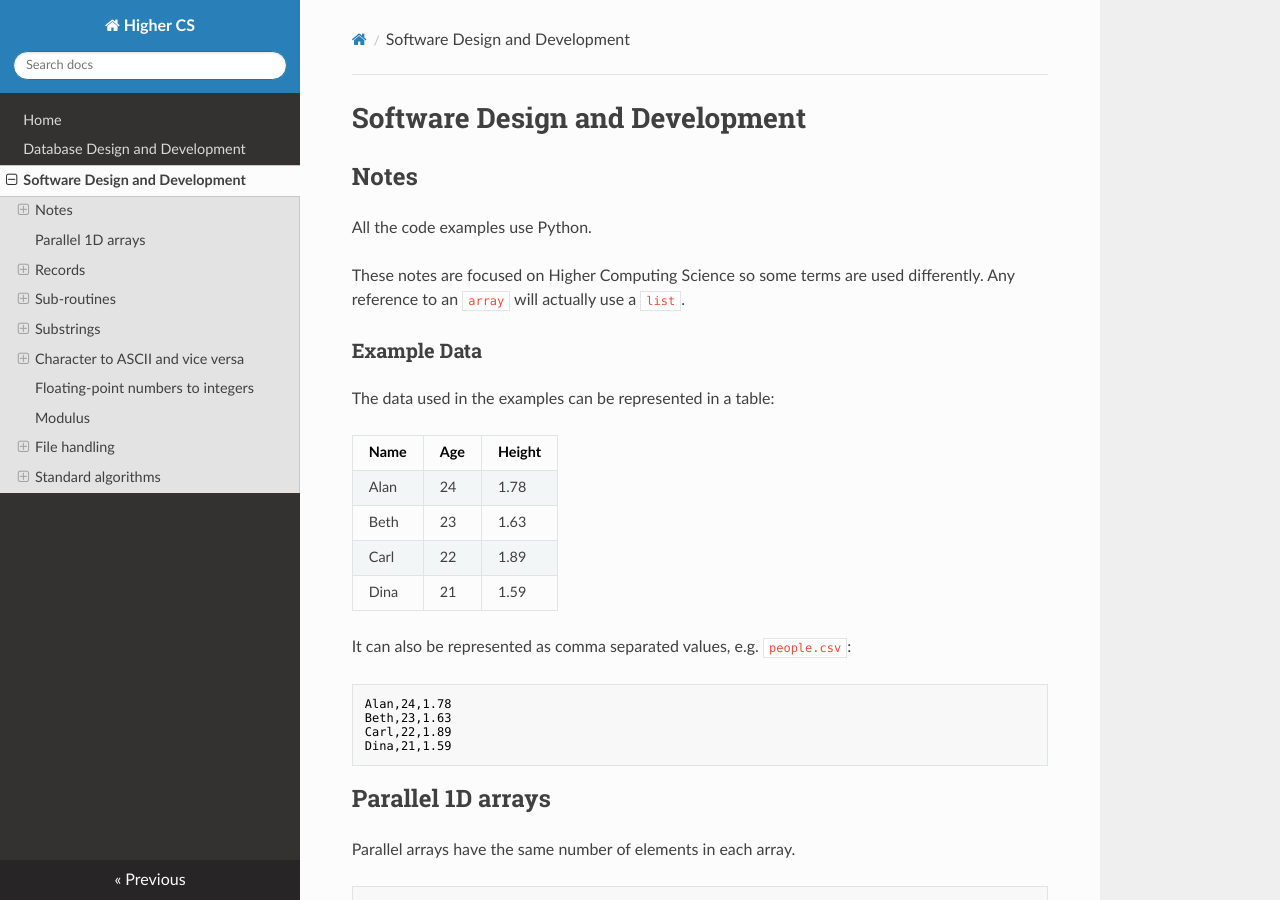
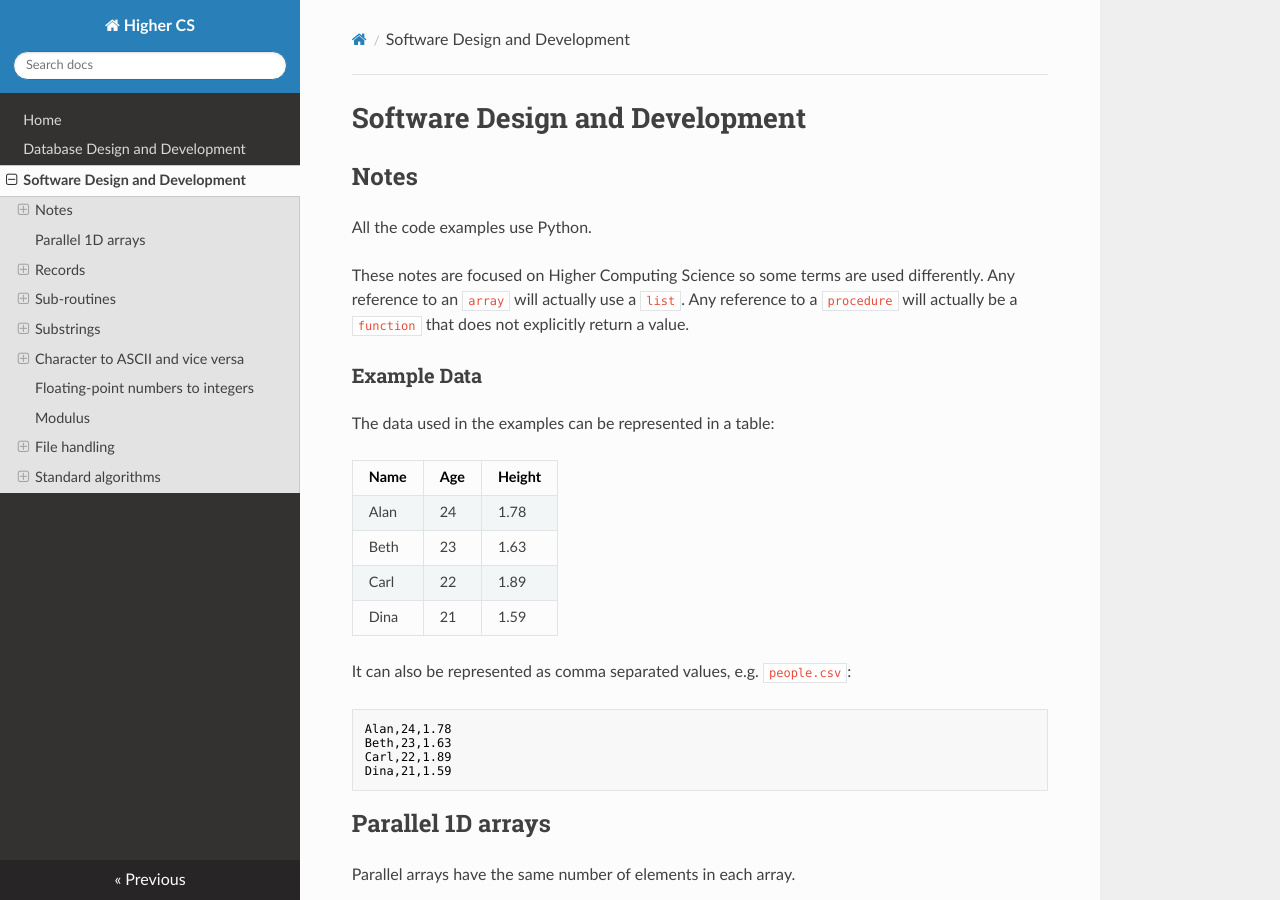
Before and after one commit to MrFriendCS/H-CS, an MkDocs documentation site: the page built from docs/H-CS-SDD.md, in a window 1280 px wide and 900 px high. Built offline with MkDocs 1.6.1, drawn with Linux system fonts in a browser that asks for light colours; nearby versions of some CDN libraries; part of the change alters nothing that is shown.

Commit message:
docs/H-CS-SDD.md updated from https://stackedit.io/

````diff
--- a/docs/H-CS-SDD.md
+++ b/docs/H-CS-SDD.md
@@ -4,7 +4,7 @@
 
 All the code examples use Python.
 
-These notes are focused on Higher Computing Science so some terms are used differently.  Any reference to an `array` will actually use a `list`.
+These notes are focused on Higher Computing Science so some terms are used differently.  Any reference to an `array` will actually use a `list`.  Any reference to a `procedure` will actually be a `function` that does not explicitly return a value.
 
 ### Example Data
 
@@ -155,6 +155,7 @@ def myData():
 ```
 
 ``` python
+#
 print(myData())
 
 # Assign to individual variables
@@ -548,7 +549,7 @@ for index in range(len(names)):
 print("Found " + str(count) + " occurence(s)")
 ```
 <!--stackedit_data:
-eyJoaXN0b3J5IjpbLTE2MjI2NDIyMzcsLTEyOTY5NzAwMzksMj
-AzNTg0OTg3NiwtMTU3OTM2Nzg5NiwxNDMwMzMzNjExLDE5MzE5
-MDQzNCwxNjg0OTgzMjc0XX0=
+eyJoaXN0b3J5IjpbNDIwMzc3ODk5LC0xMjk2OTcwMDM5LDIwMz
+U4NDk4NzYsLTE1NzkzNjc4OTYsMTQzMDMzMzYxMSwxOTMxOTA0
+MzQsMTY4NDk4MzI3NF19
 -->
````
